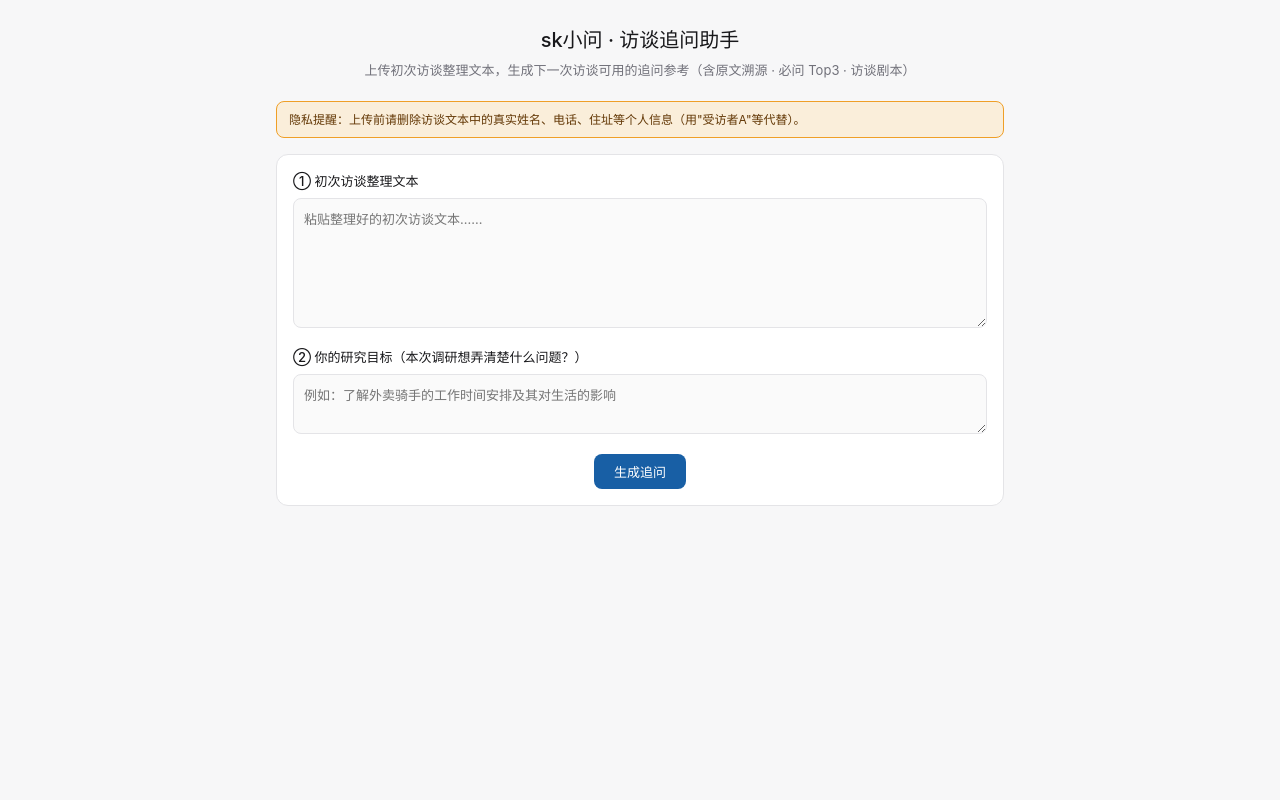
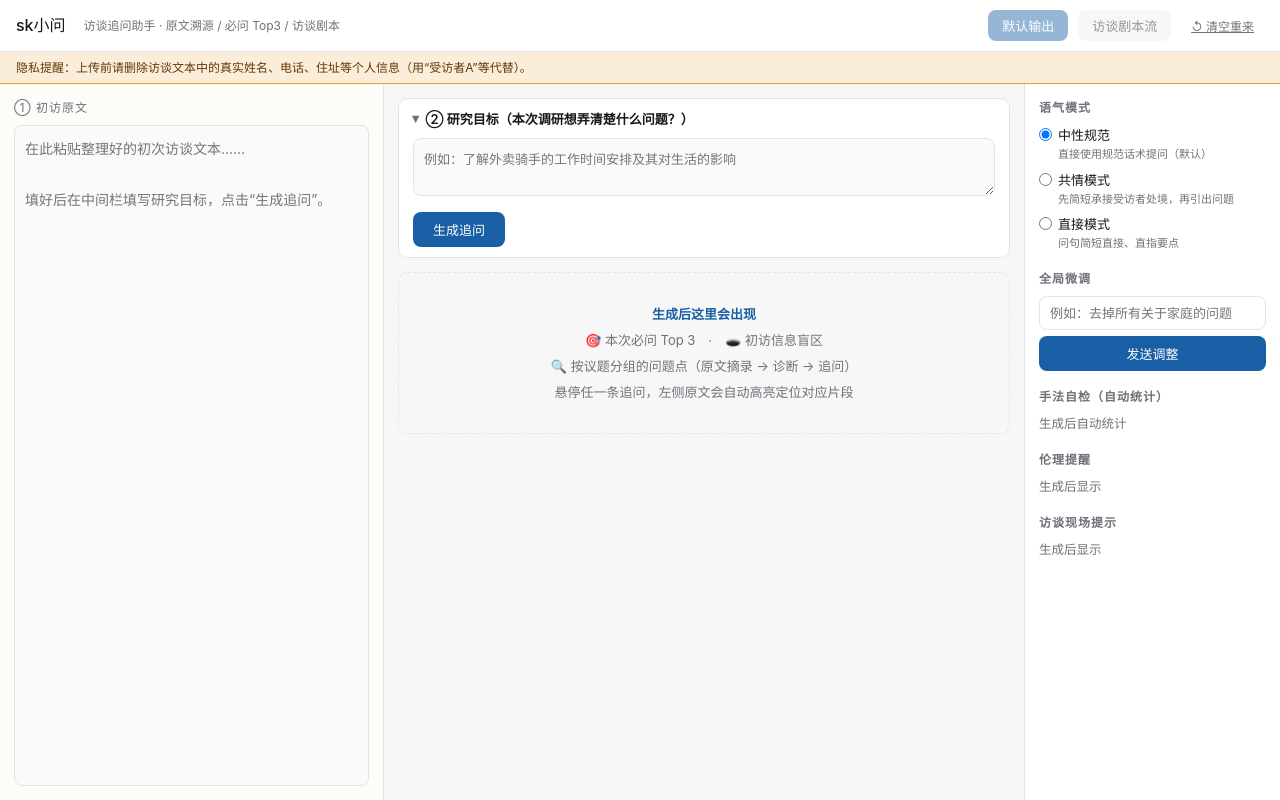
Before and after one commit to liushuang1123/sk-xiaowen, a plain HTML site: page index.html in a window 1280 px wide. Drawn offline with Linux system fonts and the light colour scheme.

Commit message:
Add files via upload

```diff
--- a/index.html
+++ b/index.html
@@ -20,64 +20,74 @@
     border-radius: 8px; padding: 8px 20px; font-size: 13px; cursor: pointer;
     font-family: inherit;
   }
-  button:disabled { opacity: 0.5; cursor: not-allowed; }
+  button:disabled { opacity: 0.45; cursor: not-allowed; }
   input, textarea {
     font-family: inherit; font-size: 13px;
     border: 0.5px solid var(--border); border-radius: 8px;
   }
-  textarea { width: 100%; min-height: 130px; padding: 10px; resize: vertical; background: #fafafa; }
+  textarea { width: 100%; padding: 10px; resize: vertical; background: #fafafa; }
   textarea:focus, input:focus { outline: 1.5px solid var(--accent); background: #fff; }
   label { display: block; font-size: 13px; font-weight: 500; margin-bottom: 6px; }
-  .notice {
-    background: #faeeda; border: 0.5px solid #ef9f27; border-radius: 8px;
-    padding: 8px 12px; font-size: 12px; color: #633806; margin-bottom: 16px;
-  }
 
-  /* ===== 初始输入视图 ===== */
-  #setupView { max-width: 760px; margin: 0 auto; padding: 24px 16px 80px; }
-  header { text-align: center; margin-bottom: 20px; }
-  header h1 { font-size: 20px; font-weight: 500; }
-  header p { font-size: 13px; color: var(--muted); margin-top: 4px; }
-  .card {
-    background: var(--card); border: 0.5px solid var(--border);
-    border-radius: 12px; padding: 16px; margin-bottom: 16px;
-  }
-  #goalBox { min-height: 60px; }
-  #err { color: #a32d2d; font-size: 13px; margin-top: 8px; display: none; white-space: pre-wrap; }
-
-  /* ===== 三栏工作台 ===== */
-  #workspace { display: none; height: 100vh; flex-direction: column; }
-  #workspace.on { display: flex; }
+  /* ===== 顶栏 ===== */
   .topbar {
     display: flex; align-items: center; gap: 10px;
     padding: 10px 16px; background: var(--card); border-bottom: 0.5px solid var(--border);
   }
   .topbar h1 { font-size: 16px; font-weight: 500; margin-right: 8px; }
-  .viewBtn {
-    background: #eee; color: var(--text); padding: 6px 14px; font-size: 13px;
-  }
+  .topbar .sub { font-size: 12px; color: var(--muted); margin-right: auto; }
+  .viewBtn { background: #eee; color: var(--text); padding: 6px 14px; font-size: 13px; }
   .viewBtn.active { background: var(--accent); color: #fff; }
   .linkBtn {
     background: none; color: var(--muted); padding: 6px 10px; font-size: 12px;
-    text-decoration: underline; margin-left: auto;
+    text-decoration: underline;
   }
+  .noticeStrip {
+    background: #faeeda; border-bottom: 0.5px solid #ef9f27;
+    padding: 6px 16px; font-size: 12px; color: #633806;
+  }
+
+  /* ===== 三栏布局（常驻） ===== */
+  #workspace { height: 100vh; display: flex; flex-direction: column; }
   .layout { flex: 1; display: grid; grid-template-columns: 3fr 5fr 2fr; min-height: 0; }
   .pane { overflow-y: auto; padding: 14px; }
-  #srcPane { background: #fcfcf9; border-right: 0.5px solid var(--border); }
+  #srcPane { background: #fcfcf9; border-right: 0.5px solid var(--border); display: flex; flex-direction: column; }
   #ctrlPane { background: var(--card); border-left: 0.5px solid var(--border); }
-  .paneTitle { font-size: 12px; color: var(--muted); margin-bottom: 10px; letter-spacing: 1px; }
+  .paneTitle {
+    font-size: 12px; color: var(--muted); margin-bottom: 8px; letter-spacing: 1px;
+    display: flex; align-items: center; gap: 8px;
+  }
+  .paneTitle a { color: var(--accent); cursor: pointer; text-decoration: underline; font-size: 12px; }
 
-  /* 左栏：原文 */
+  /* 左栏 */
+  #interviewText { flex: 1; min-height: 300px; font-size: 14px; line-height: 1.8; resize: none; }
   #srcText { font-size: 14px; white-space: pre-wrap; line-height: 1.9; }
   #srcText mark.hl { background: var(--hl); padding: 1px 0; border-radius: 3px; }
 
   /* 中栏 */
+  .goalCard {
+    background: var(--card); border: 0.5px solid var(--border); border-radius: 10px;
+    padding: 10px 14px; margin-bottom: 14px;
+  }
+  .goalCard summary {
+    cursor: pointer; font-size: 13px; font-weight: 600; list-style: none;
+    display: flex; align-items: center; gap: 6px;
+  }
+  .goalCard summary::before { content: "▸"; color: var(--muted); transition: transform .15s; }
+  .goalCard[open] summary::before { transform: rotate(90deg); }
+  #goalBox { min-height: 58px; margin-top: 8px; }
+  #goalActions { margin-top: 8px; display: flex; gap: 8px; align-items: center; }
+  #goalText { font-size: 12px; color: var(--muted); margin-top: 6px; white-space: pre-wrap; }
+  #emptyHint {
+    border: 1px dashed var(--border); border-radius: 10px; padding: 28px 20px;
+    text-align: center; color: var(--muted); font-size: 13px; line-height: 2;
+  }
+  #emptyHint b { color: var(--accent); }
+
   .secTitle { font-size: 13px; font-weight: 600; margin: 18px 0 8px; display: flex; align-items: center; gap: 6px; }
   .secTitle:first-child { margin-top: 0; }
 
-  .top3 {
-    background: #1f2937; color: #fff; border-radius: 10px; padding: 12px 14px; margin-bottom: 10px;
-  }
+  .top3 { background: #1f2937; color: #fff; border-radius: 10px; padding: 12px 14px; margin-bottom: 10px; }
   .top3 .rank { font-size: 12px; color: #fbbf24; font-weight: 600; }
   .top3 .qq { font-size: 14px; margin: 4px 0 2px; }
   .top3 .rs { font-size: 12px; color: #cbd5e1; }
@@ -172,54 +182,61 @@
     background: #1f2937; color: #fff; font-size: 13px; border-radius: 8px;
     padding: 8px 16px; display: none; z-index: 100;
   }
+  #err { color: #a32d2d; font-size: 12.5px; margin-top: 6px; display: none; white-space: pre-wrap; }
 
   @media (max-width: 980px) {
-    .layout { grid-template-columns: 1fr; grid-template-rows: auto 1fr auto; overflow-y: auto; display: block; }
-    .pane { max-height: none; }
-    #srcPane { max-height: 200px; border-right: none; border-bottom: 0.5px solid var(--border); }
+    #workspace { height: auto; min-height: 100vh; }
+    .layout { display: block; }
+    #srcPane { max-height: 320px; border-right: none; border-bottom: 0.5px solid var(--border); }
     #ctrlPane { border-left: none; border-top: 0.5px solid var(--border); }
-    #workspace { height: auto; min-height: 100vh; }
+    #interviewText { min-height: 160px; }
   }
 </style>
 </head>
 <body>
 
-<!-- 初始输入 -->
-<div id="setupView">
-  <header>
-    <h1>sk小问 · 访谈追问助手</h1>
-    <p>上传初次访谈整理文本，生成下一次访谈可用的追问参考（含原文溯源 · 必问 Top3 · 访谈剧本）</p>
-  </header>
-  <div class="notice">隐私提醒：上传前请删除访谈文本中的真实姓名、电话、住址等个人信息（用"受访者A"等代替）。</div>
-  <div class="card">
-    <label>① 初次访谈整理文本</label>
-    <textarea id="interviewText" placeholder="粘贴整理好的初次访谈文本……"></textarea>
-    <label style="margin-top:12px">② 你的研究目标（本次调研想弄清楚什么问题？）</label>
-    <textarea id="goalBox" placeholder="例如：了解外卖骑手的工作时间安排及其对生活的影响"></textarea>
-    <div style="margin-top:12px; text-align:center">
-      <button id="startBtn" onclick="startGenerate()">生成追问</button>
-    </div>
-    <div id="err"></div>
-  </div>
-</div>
-
-<!-- 三栏工作台 -->
 <div id="workspace">
   <div class="topbar">
     <h1>sk小问</h1>
-    <button class="viewBtn active" id="btnDefault" onclick="switchView('default')">默认输出</button>
-    <button class="viewBtn" id="btnScript" onclick="switchView('script')">访谈剧本流</button>
-    <button class="linkBtn" onclick="restart()">↺ 新建分析</button>
+    <span class="sub">访谈追问助手 · 原文溯源 / 必问 Top3 / 访谈剧本</span>
+    <button class="viewBtn active" id="btnDefault" onclick="switchView('default')" disabled>默认输出</button>
+    <button class="viewBtn" id="btnScript" onclick="switchView('script')" disabled>访谈剧本流</button>
+    <button class="linkBtn" onclick="restart()">↺ 清空重来</button>
   </div>
+  <div class="noticeStrip">隐私提醒：上传前请删除访谈文本中的真实姓名、电话、住址等个人信息（用“受访者A”等代替）。</div>
+
   <div class="layout">
+    <!-- 左栏：原文 / 溯源区 -->
     <aside class="pane" id="srcPane">
-      <div class="paneTitle">初访原文（悬停追问可定位原文）</div>
-      <div id="srcText"></div>
+      <div class="paneTitle">① 初访原文 <a id="editSrcLink" style="display:none" onclick="editSource()">✎ 编辑</a></div>
+      <textarea id="interviewText" placeholder="在此粘贴整理好的初次访谈文本……&#10;&#10;填好后在中间栏填写研究目标，点击“生成追问”。"></textarea>
+      <div id="srcText" style="display:none"></div>
     </aside>
+
+    <!-- 中栏：主工作区 -->
     <main class="pane" id="mainPane">
+      <details class="goalCard" id="goalDetails" open>
+        <summary>② 研究目标（本次调研想弄清楚什么问题？）</summary>
+        <textarea id="goalBox" placeholder="例如：了解外卖骑手的工作时间安排及其对生活的影响"></textarea>
+        <div id="goalActions">
+          <button id="startBtn" onclick="startGenerate()">生成追问</button>
+          <span id="goalText"></span>
+        </div>
+        <div id="err"></div>
+      </details>
+
+      <div id="emptyHint">
+        <b>生成后这里会出现</b><br>
+        🎯 本次必问 Top 3　·　🕳️ 初访信息盲区<br>
+        🔍 按议题分组的问题点（原文摘录 → 诊断 → 追问）<br>
+        悬停任一条追问，左侧原文会自动高亮定位对应片段
+      </div>
+
       <div id="defaultView"></div>
       <div id="scriptView" style="display:none"></div>
     </main>
+
+    <!-- 右栏：控制与策略台 -->
     <aside class="pane" id="ctrlPane">
       <div class="ctrlBlock">
         <h4>语气模式</h4>
@@ -232,20 +249,20 @@
       </div>
       <div class="ctrlBlock">
         <h4>全局微调</h4>
-        <input id="globalInput" placeholder='例如：去掉所有关于家庭的问题' onkeydown="if(event.key==='Enter')sendGlobal()">
+        <input id="globalInput" placeholder="例如：去掉所有关于家庭的问题" onkeydown="if(event.key==='Enter')sendGlobal()">
         <button id="globalBtn" onclick="sendGlobal()">发送调整</button>
       </div>
       <div class="ctrlBlock">
         <h4>手法自检（自动统计）</h4>
-        <div id="statBox"><div class="statLine">尚未生成</div></div>
+        <div id="statBox"><div class="statLine">生成后自动统计</div></div>
       </div>
       <div class="ctrlBlock">
         <h4>伦理提醒</h4>
-        <div id="alertBox"><div class="statLine">尚未生成</div></div>
+        <div id="alertBox"><div class="statLine">生成后显示</div></div>
       </div>
       <div class="ctrlBlock">
         <h4>访谈现场提示</h4>
-        <div id="tipsBox"><div class="statLine">尚未生成</div></div>
+        <div id="tipsBox"><div class="statLine">生成后显示</div></div>
       </div>
     </aside>
   </div>
@@ -294,15 +311,19 @@ async function callAPI(messages) {
   return j.choices[0].message.content;
 }
 
-/* ================= 生成入口 ================= */
+/* ================= 生成 ================= */
 async function startGenerate() {
   const text = document.getElementById('interviewText').value.trim();
   const goal = document.getElementById('goalBox').value.trim();
   showErr('');
-  if (!text || !goal) { showErr('请填写初访文本和研究目标'); return; }
+  if (!text || !goal) { showErr('请先填写左侧的初访原文和这里的研究目标'); return; }
   state.sourceText = text;
   state.history = [{ role: 'user', content: `【研究目标】\n${goal}\n\n【初次访谈整理文本】\n${text}` }];
   await runAndRender('生成中');
+  if (state.data) {
+    document.getElementById('goalDetails').removeAttribute('open');
+    document.getElementById('goalText').textContent = '研究目标：' + goal;
+  }
 }
 async function runAndRender(busyText) {
   if (state.busy) return;
@@ -314,26 +335,48 @@ async function runAndRender(busyText) {
     if (!data) throw new Error('模型返回的不是有效 JSON，请重试一次');
     state.data = data;
     state.history.push({ role: 'assistant', content: raw });
-    enterWorkspace();
     renderAll();
   } catch (e) {
     showErr('生成失败：' + e.message);
   } finally {
     showBusy(false);
   }
+  return state.data;
 }
 
-/* ================= 视图切换 ================= */
-function enterWorkspace() {
-  document.getElementById('setupView').style.display = 'none';
-  document.getElementById('workspace').classList.add('on');
+/* ================= 视图状态 ================= */
+function editSource() {
+  document.getElementById('srcText').style.display = 'none';
+  document.getElementById('interviewText').style.display = 'block';
+  document.getElementById('editSrcLink').style.display = 'none';
+  document.getElementById('goalDetails').setAttribute('open', '');
+  toast('修改原文后请重新点击“生成追问”');
+}
+function clearResults() {
+  state.data = null;
+  state.history = [];
+  document.getElementById('defaultView').innerHTML = '';
+  document.getElementById('scriptView').innerHTML = '';
+  document.getElementById('emptyHint').style.display = 'block';
+  document.getElementById('statBox').innerHTML = '<div class="statLine">生成后自动统计</div>';
+  document.getElementById('alertBox').innerHTML = '<div class="statLine">生成后显示</div>';
+  document.getElementById('tipsBox').innerHTML = '<div class="statLine">生成后显示</div>';
+  document.getElementById('btnDefault').disabled = true;
+  document.getElementById('btnScript').disabled = true;
+  document.getElementById('goalText').textContent = '';
+  switchView('default');
+  showErr('');
 }
 function restart() {
-  if (!confirm('放弃当前结果，重新开始？')) return;
-  state = { data: null, history: [], tone: state.tone, sourceText: '', busy: false };
-  document.getElementById('workspace').classList.remove('on');
-  document.getElementById('setupView').style.display = 'block';
-  showErr('');
+  if (state.data && !confirm('清空当前结果，重新开始？')) return;
+  clearResults();
+  document.getElementById('interviewText').value = '';
+  document.getElementById('goalBox').value = '';
+  document.getElementById('srcText').style.display = 'none';
+  document.getElementById('interviewText').style.display = 'block';
+  document.getElementById('editSrcLink').style.display = 'none';
+  document.getElementById('goalDetails').setAttribute('open', '');
+  document.getElementById('globalInput').value = '';
 }
 function switchView(v) {
   document.getElementById('defaultView').style.display = v === 'default' ? 'block' : 'none';
@@ -346,18 +389,18 @@ function switchView(v) {
 function renderSource(quote) {
   const el = document.getElementById('srcText');
   const txt = state.sourceText;
-  let html = esc(txt), hit = null;
+  let html = esc(txt);
   if (quote) {
     const i = txt.indexOf(quote);
     if (i >= 0) {
       html = esc(txt.slice(0, i)) + '<mark class="hl" id="hlMark">' + esc(txt.slice(i, i + quote.length)) + '</mark>' + esc(txt.slice(i + quote.length));
-      hit = true;
+    } else {
+      toast('未能在原文中定位该摘录');
     }
   }
   el.innerHTML = html;
   const m = document.getElementById('hlMark');
   if (m) m.scrollIntoView({ block: 'center', behavior: 'smooth' });
-  else if (quote) toast('未能在原文中定位该摘录');
 }
 function clearHighlight() { renderSource(''); }
 
@@ -395,13 +438,18 @@ function questionCard(issueIdx, qIdx, q) {
 
 function renderAll() {
   const d = state.data;
+  document.getElementById('emptyHint').style.display = 'none';
+  document.getElementById('interviewText').style.display = 'none';
+  document.getElementById('srcText').style.display = 'block';
+  document.getElementById('editSrcLink').style.display = 'inline';
+  document.getElementById('btnDefault').disabled = false;
+  document.getElementById('btnScript').disabled = false;
+
   const V = document.getElementById('defaultView');
   let h = '';
 
-  // 伦理提醒（置顶横幅）
   (d.alerts || []).forEach(a => { h += `<div class="remindBox">⚠️ ${esc(a)}</div>`; });
 
-  // Top 3
   if ((d.top3 || []).length) {
     h += `<div class="secTitle">🎯 本次必问 Top ${d.top3.length}</div>`;
     d.top3.forEach((t, i) => {
@@ -409,13 +457,11 @@ function renderAll() {
     });
   }
 
-  // 初访信息盲区
   if ((d.gaps || []).length) {
     h += `<div class="secTitle">🕳️ 初访信息盲区（研究目标未覆盖）</div>`;
     d.gaps.forEach(g => { h += `<div class="gapItem"><b>${esc(g.dimension)}</b>：${esc(g.question)}</div>`; });
   }
 
-  // 问题点（主体）
   if ((d.issues || []).length) {
     h += `<div class="secTitle">🔍 从初访文本中发现的问题点</div>`;
     d.issues.forEach((iss, i) => {
@@ -427,19 +473,16 @@ function renderAll() {
     });
   }
 
-  // 跳过的话题
   if ((d.skipped || []).length) {
     h += `<div class="secTitle">本次跳过的话题</div>`;
     d.skipped.forEach(s => { h += `<div class="skipItem"><b>${esc(s.topic)}</b>——${esc(s.reason)}</div>`; });
   }
 
-  // 下一步 + 提醒
   if (d.next_step) h += `<div class="nextBox">💡 <b>下一步建议：</b>${esc(d.next_step)}</div>`;
   if (d.reminders) h += `<div class="remindBox">ℹ️ ${esc(d.reminders)}</div>`;
 
   V.innerHTML = h;
 
-  // 剧本流
   const S = document.getElementById('scriptView');
   let sh = `<div class="secTitle">📋 访谈剧本（按时间线，可照着念）</div>`;
   (d.script || []).forEach(st => {
@@ -448,28 +491,27 @@ function renderAll() {
   sh += d.reminders ? `<div class="remindBox">ℹ️ ${esc(d.reminders)}</div>` : '';
   S.innerHTML = sh;
 
-  // 左栏原文
   renderSource('');
 
-  // 右栏：手法自检
   const counts = {};
   let total = 0;
   (d.issues || []).forEach(iss => (iss.questions || []).forEach(q => { total++; if (q.type) counts[q.type] = (counts[q.type] || 0) + 1; }));
-  (d.gaps || []).forEach(g => { total++; if (g.question) counts['缺口'] = (counts['缺口'] || 0) + 1; });
+  (d.gaps || []).forEach(g => { if (g.question) { total++; counts['缺口'] = (counts['缺口'] || 0) + 1; } });
   let st = total ? Object.entries(counts).map(([k, v]) => `<div class="statLine">${esc(k)}：×${v}</div>`).join('') : '<div class="statLine">本次没有生成追问</div>';
   document.getElementById('statBox').innerHTML = st + `<div class="statLine">合计 ${total} 条</div>`;
 
-  // 右栏：伦理提醒 + 现场提示
   document.getElementById('alertBox').innerHTML =
     (d.alerts || []).map(a => `<div class="alertBox">⚠️ ${esc(a)}</div>`).join('') +
-    (d.reminders ? `<div class="statLine">${esc(d.reminders)}</div>` : '');
+    (d.reminders ? `<div class="statLine">${esc(d.reminders)}</div>` : '') ||
+    '<div class="statLine">本次无特殊提醒</div>';
   document.getElementById('tipsBox').innerHTML = d.tips ? esc(d.tips).replace(/\n/g, '<br>') : '<div class="statLine">无</div>';
 }
 
 /* ================= 微调 ================= */
 function setTone(tone) {
-  if (tone === state.tone || !state.data) { state.tone = tone; return; }
+  if (tone === state.tone) return;
   state.tone = tone;
+  if (!state.data) { toast('已选择' + TONE_NAME[tone] + '模式，将在生成时生效'); return; }
   state.history.push({ role: 'user', content: `请将全部追问的语气调整为${TONE_NAME[tone]}模式：内容要点保持不变，只调整措辞风格。返回完整 JSON。` });
   runAndRender('调整语气中').then(() => toast('已切换为' + TONE_NAME[tone] + '模式'));
 }
@@ -483,6 +525,7 @@ function sendGlobal() {
   runAndRender('调整中');
 }
 function cardAction(issueIdx, qIdx, kind) {
+  if (!state.data || state.busy) return;
   const iss = state.data.issues[issueIdx];
   const q = iss.questions[qIdx];
   let msg;
@@ -497,11 +540,6 @@ function cardAction(issueIdx, qIdx, kind) {
   state.history.push({ role: 'user', content: msg });
   runAndRender('微调中').then(() => toast('该条已更新'));
 }
-
-/* ================= 预检 ================= */
-window.addEventListener('DOMContentLoaded', () => {
-  // 预览环境（无后端）下按钮点击会失败，属于预期
-});
 </script>
 </body>
 </html>
```
